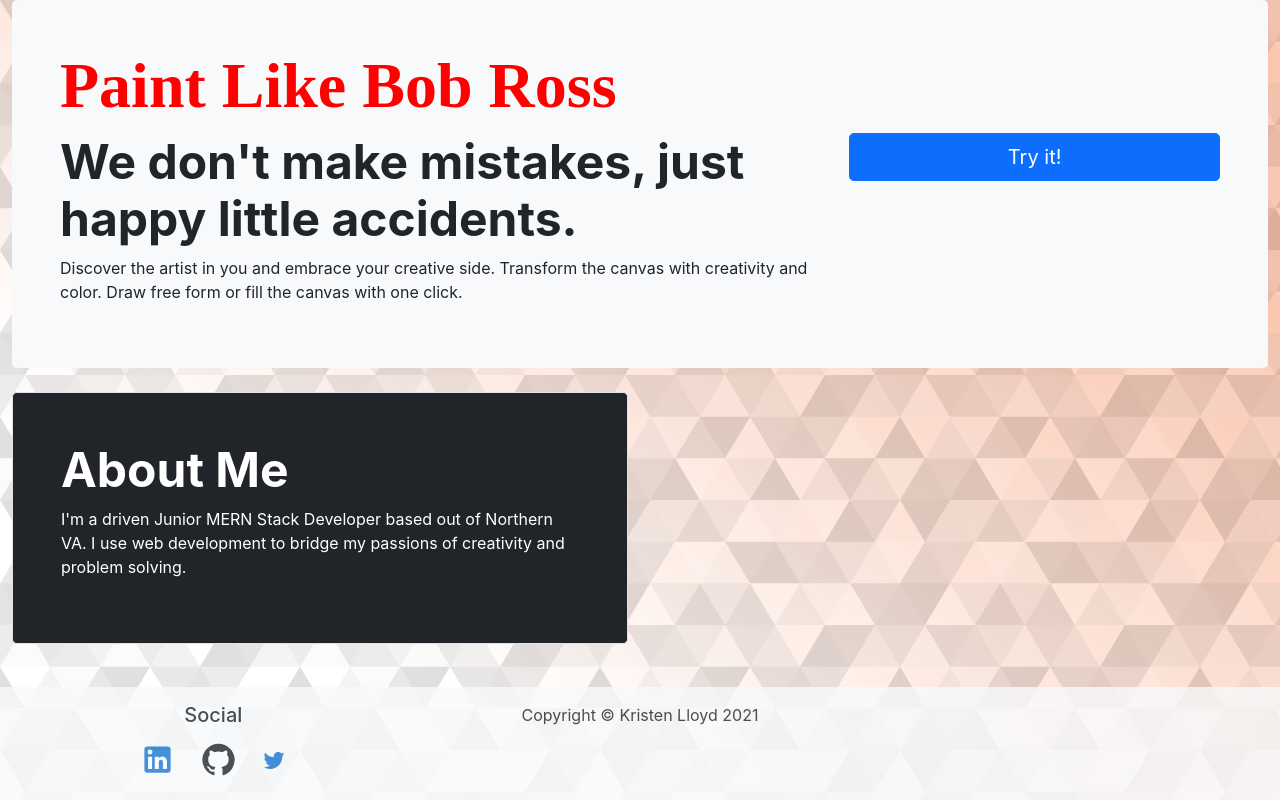
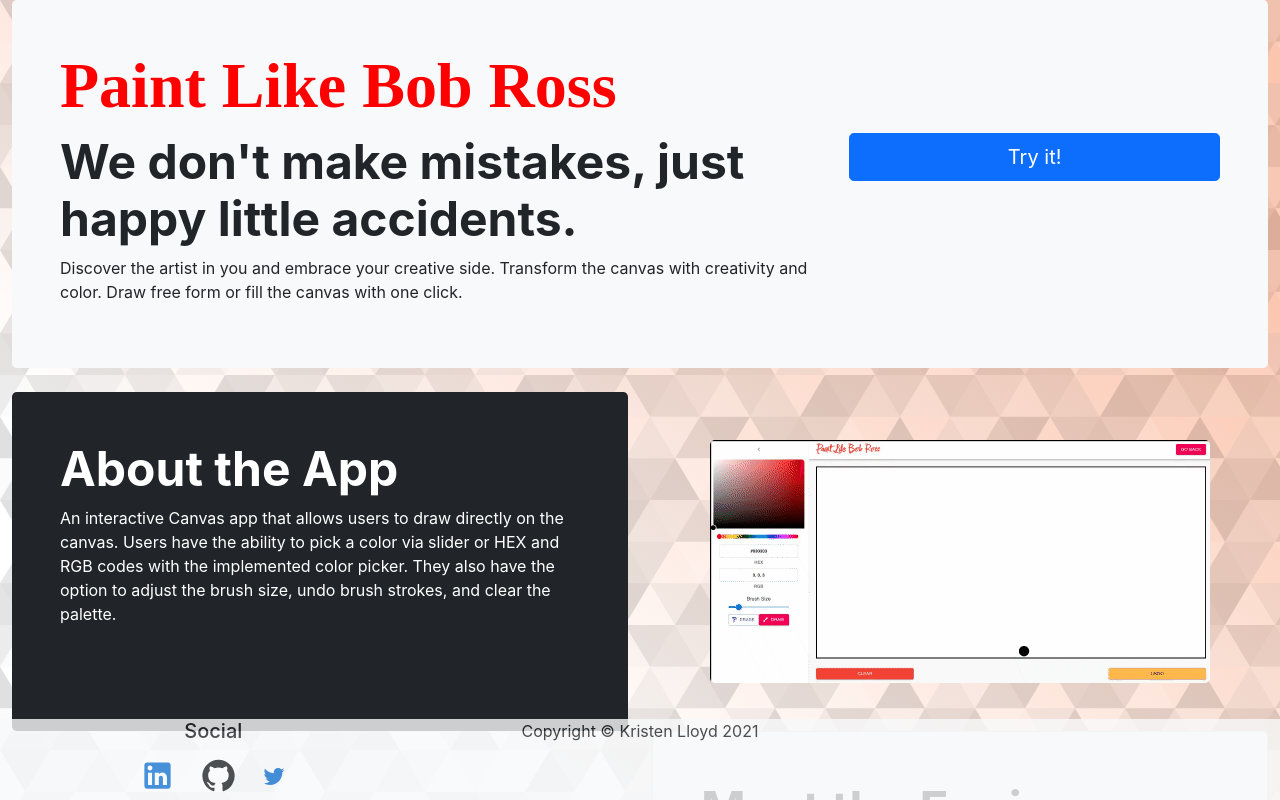
Before and after one commit to kdotelle/bobross-paint-app, a React (Create React App) app: page / in a window 1280 px wide. Built offline with nearby package versions, Linux system fonts and the light colour scheme; a web font is replaced by a local one.

Commit message:
added some styling to the landing page

```diff
--- a/src/Canvas.js
+++ b/src/Canvas.js
@@ -16,7 +16,7 @@
     width: "25%",
   },
   undoButton: {
-    // to make a red delete button
+    // to make a yellow undo button
     color: theme.palette.getContrastText(theme.palette.warning.light),
     background: theme.palette.warning.light,
     width: "25%",
@@ -28,12 +28,12 @@
     borderStyle: "solid",
     borderColor: "black",
     borderWidth: "3px",
-    margin: "5rem",
     height: "75vh",
   },
   canvasButtonWrapper: {
     display: "flex",
     justifyContent: "space-between",
+    marginTop: "2rem",
   },
 }));
 
--- a/src/LandingPage.js
+++ b/src/LandingPage.js
@@ -5,6 +5,7 @@
 import LinkedInIcon from "@mui/icons-material/LinkedIn";
 import GitHubIcon from "@mui/icons-material/GitHub";
 import TwitterIcon from "@mui/icons-material/Twitter";
+import gif from "./styles/chrome-capture.gif";
 import "./styles/LandingPageStyles.css";
 
 function LandingPage() {
@@ -33,10 +34,27 @@
             </div>
           </div>
         </div>
-        <div className="row align-items-md-stretch">
+        <div className="row align-items-md-stretch justify-content-between">
           <div className="col-md-6">
-            <div className="p-5 text-white bg-dark border rounded-3">
-              <h3 className="display-5 fw-bold">About Me</h3>
+            <div className="h-100 p-5 text-white bg-dark rounded-3">
+              <h3 className="display-5 fw-bold">About the App</h3>
+              <p>
+                An interactive Canvas app that allows users to draw directly on
+                the canvas. Users have the ability to pick a color via slider or
+                HEX and RGB codes with the implemented color picker. They also
+                have the option to adjust the brush size, undo brush strokes,
+                and clear the palette.
+              </p>
+            </div>
+          </div>
+          <div className="img col-md-6 p-5 rounded-3">
+            <img src={gif} alt="app demo" />
+          </div>
+        </div>
+        <div className="row align-items-md flex-row-reverse">
+          <div className="col-md-6">
+            <div className="p-5 bg-light border rounded-3">
+              <h3 className="display-5 fw-bold">Meet the Engineer</h3>
               <p>
                 I'm a driven Junior MERN Stack Developer based out of Northern
                 VA. I use web development to bridge my passions of creativity
@@ -46,7 +64,7 @@
           </div>
         </div>
       </div>
-      <footer className="footer mt-auto py-3 bg-light fixed-bottom">
+      <footer className="footer mt-auto bg-light fixed-bottom">
         <div className="container-fluid">
           <div className="row">
             <div className="col-4 text-center">
--- a/src/NewCanvasForm.js
+++ b/src/NewCanvasForm.js
@@ -93,11 +93,12 @@
     height: "100%",
     display: "flex",
     flexDirection: "column",
-    justifyContent: "center",
-    alignItems: "auto",
+    alignItems: "center",
   },
-  buttons: {
+  buttonWrapper: {
     width: "100%",
+    display: "flex",
+    justifyContent: "space-between",
   },
   button: {
     width: "50%",
@@ -233,7 +234,7 @@
                   onChange={handleChange}
                 />
               </Stack>
-              <div className={classes.buttons}>
+              <div className={classes.buttonWrapper}>
                 <Button
                   className={classes.button}
                   variant={isErase ? "contained" : "outlined"}
--- a/src/styles/LandingPageStyles.css
+++ b/src/styles/LandingPageStyles.css
@@ -15,4 +15,19 @@
 }
 .footer {
   opacity: 0.8;
+  height: auto;
+  position: absolute;
 }
+
+.about {
+  display: flex;
+  flex-direction: column;
+}
+
+.img {
+  display: flex;
+  justify-content: center;
+}
+img {
+  border-radius: 5px;
+}
```
Also changed, not shown: src/styles/chrome-capture.gif (added).
